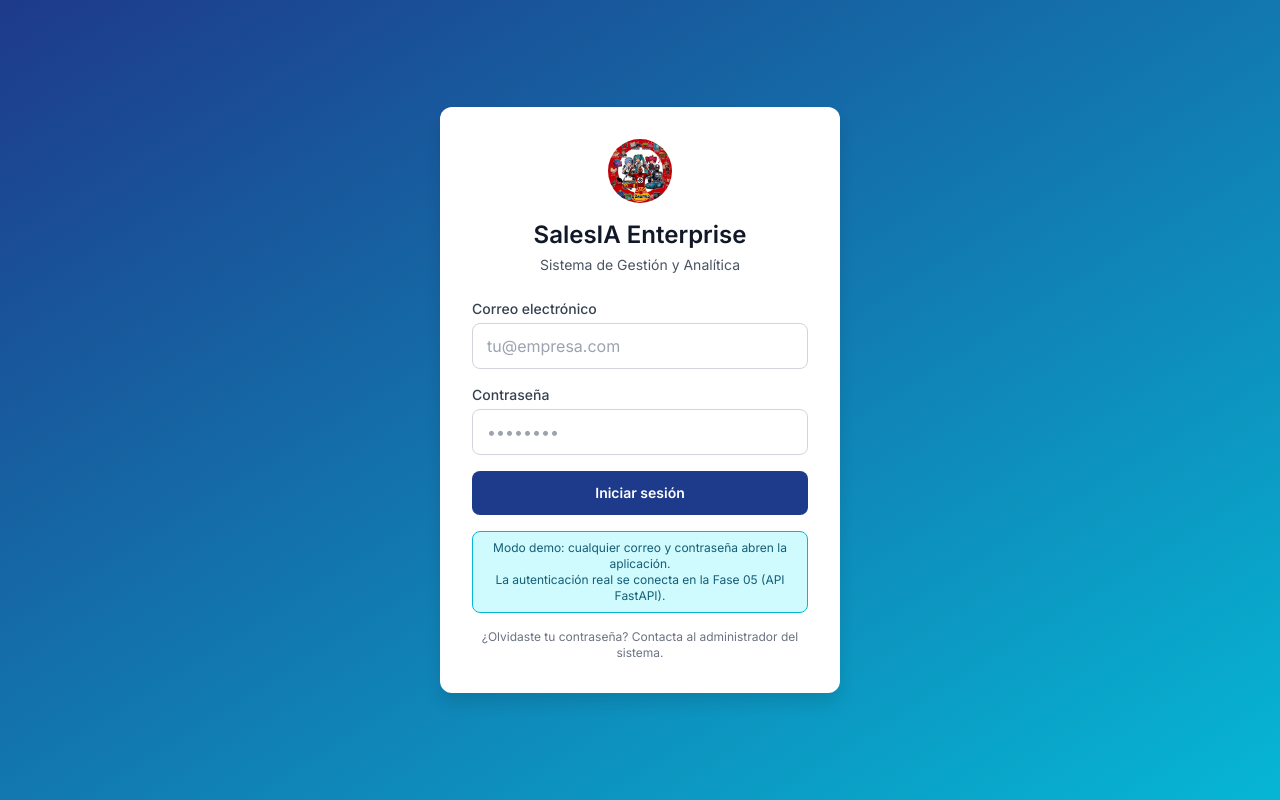
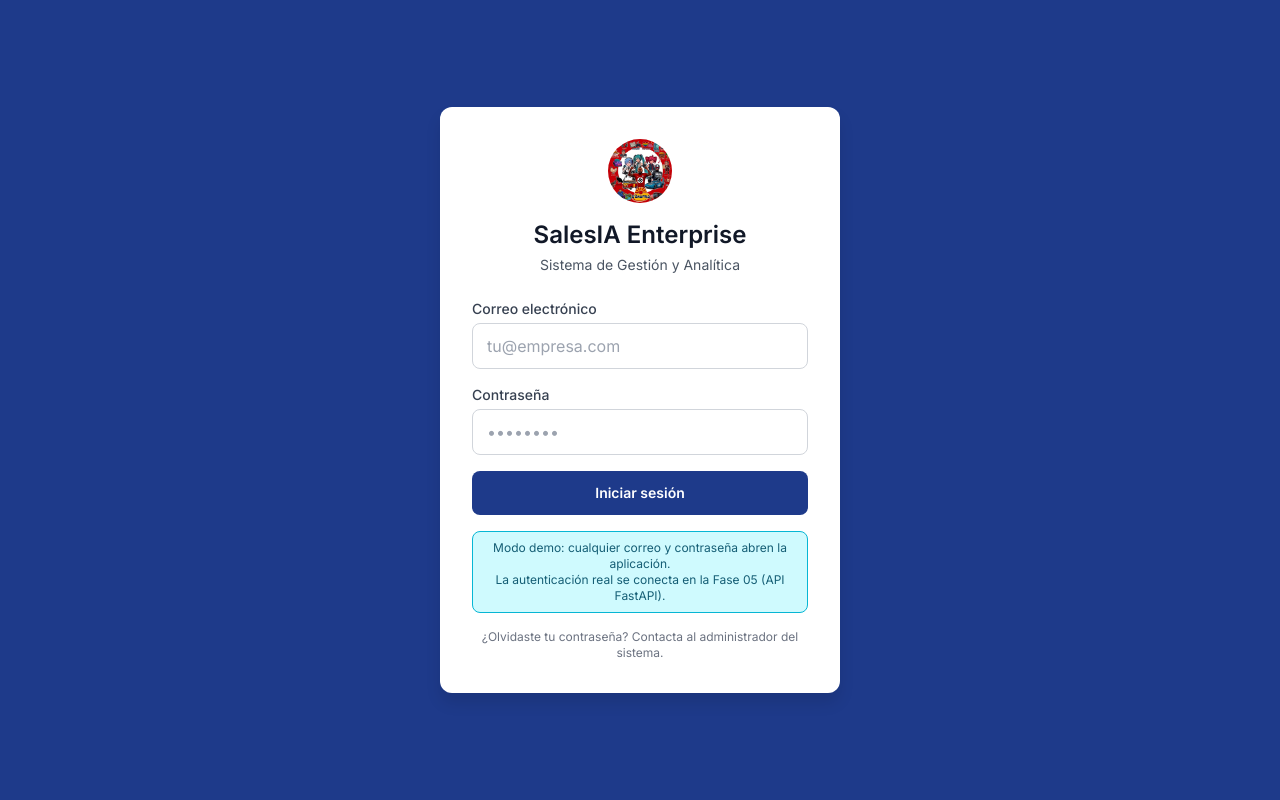
Before and after one commit to Grupo-04-Senati/SALESIA-ENTERPRISE, a React (Vite) app in the folder frontend/: page /login in a window 1280 px wide. Built offline with nearby package versions, Linux system fonts and the light colour scheme.

Commit message:
feat(frontend): fondo del login en azul corporativo 1E3A8A (detrás del océano)

```diff
--- a/frontend/src/components/OceanBackground.tsx
+++ b/frontend/src/components/OceanBackground.tsx
@@ -9,7 +9,8 @@ import { createRenderer } from '@/ocean/renderer'
  *
  * - El example renderiza sobre `bg-black` dentro de su propio contenedor;
  *   aquí el lienzo se usa como capa de fondo a pantalla completa y la
- *   página conserva su gradiente azul→cyan como respaldo.
+ *   página usa el azul corporativo #1E3A8A (primario) como fondo/respaldo —
+ *   las partículas transparentes dejan ver ese azul detrás.
  * - Si WebGPU no está disponible (o la preparación falla), la capa negra
  *   se oculta y queda visible el gradiente original de la página.
  * - El ciclo de vida es idéntico al original: `createRenderer` al montar,
@@ -42,7 +43,7 @@ export default function OceanBackground() {
   if (failed) return null
 
   return (
-    <div aria-hidden="true" className="absolute inset-0 overflow-hidden bg-black">
+    <div aria-hidden="true" className="absolute inset-0 overflow-hidden bg-primary">
       <canvas ref={canvasRef} className="block h-full w-full touch-none" />
     </div>
   )
--- a/frontend/src/layouts/AuthLayout.tsx
+++ b/frontend/src/layouts/AuthLayout.tsx
@@ -13,7 +13,7 @@ const OceanBackground = lazy(() => import('@/components/OceanBackground'))
  */
 export default function AuthLayout() {
   return (
-    <div className="relative min-h-screen overflow-hidden bg-gradient-to-br from-primary to-accent">
+    <div className="relative min-h-screen overflow-hidden bg-primary">
       <Suspense fallback={null}>
         <OceanBackground />
       </Suspense>
```
